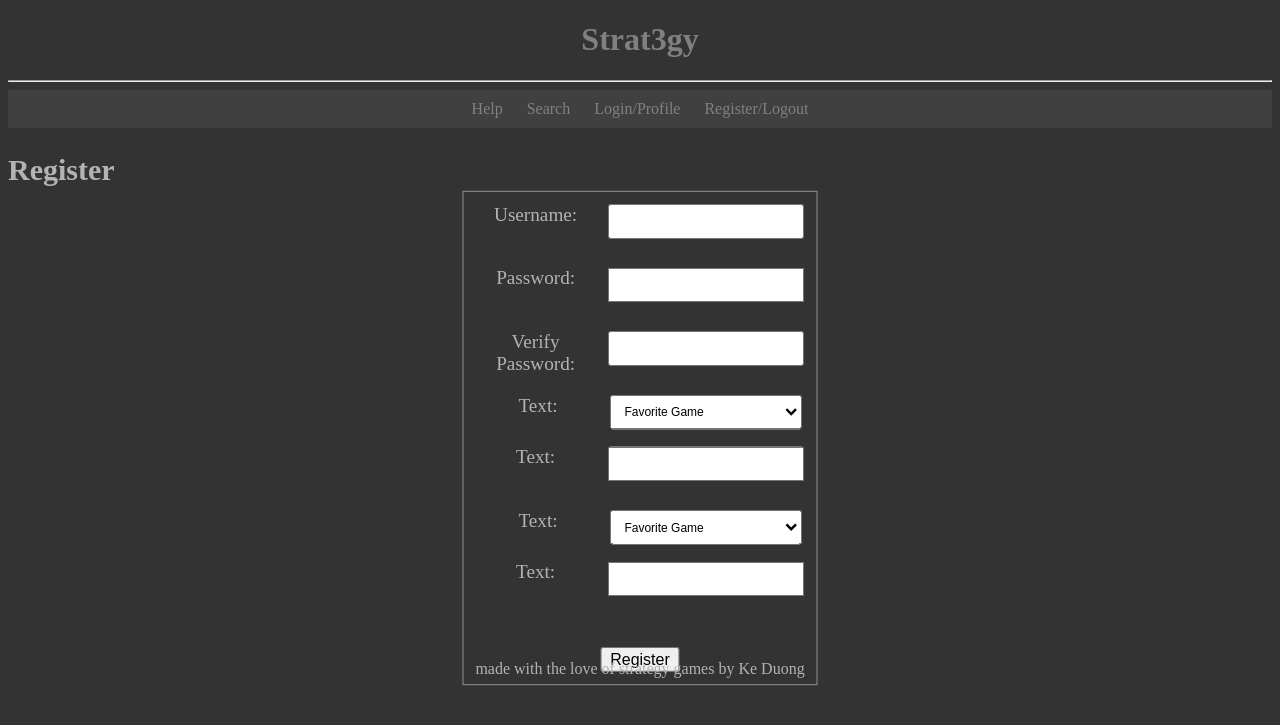
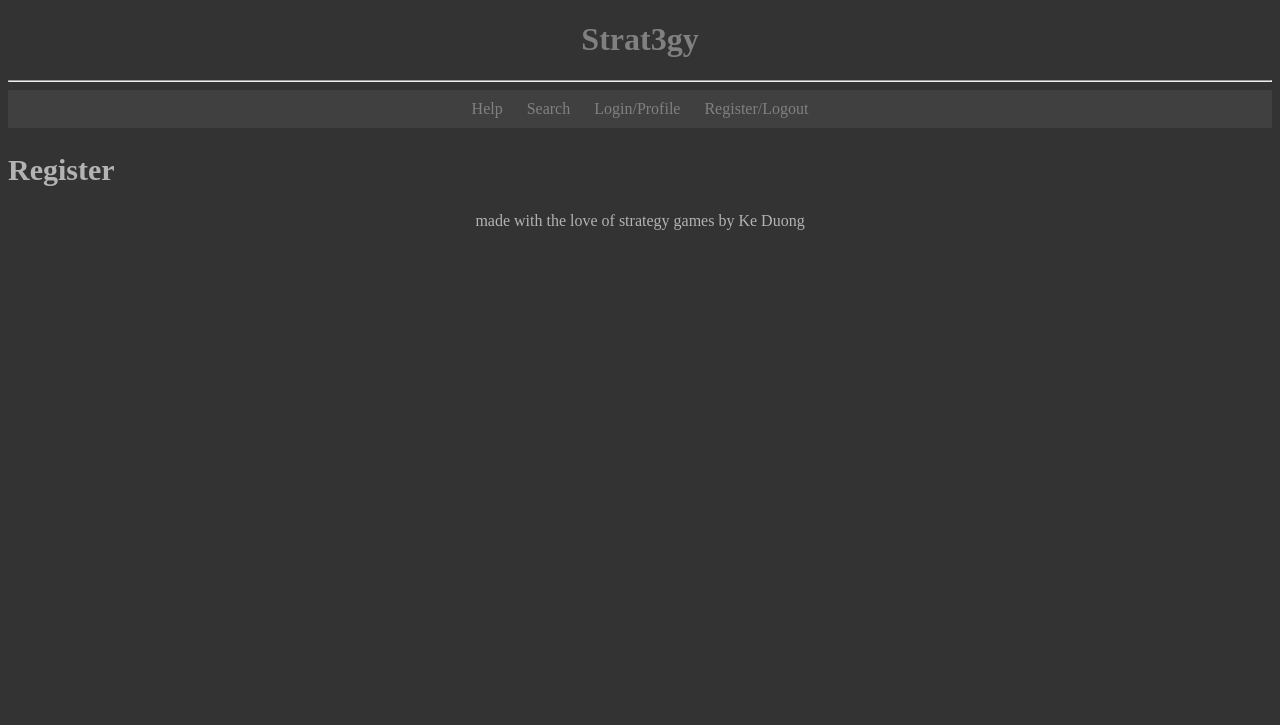
Before and after one commit to bensua/Strat3gy, a PHP site: page /register.html in a window 1280 px wide. Shown: the top 725 px of the page. Run offline with PHP 8.4, Linux system fonts and the light colour scheme.

Commit message:
reset everything in login and register form

```diff
--- a/css/core.css
+++ b/css/core.css
@@ -25,11 +25,6 @@ nav{
 }
 nav.a{
     display: inline-block;
-}
-
-/*Container*/
-.container{
-    text-align: center;
 }
 
 /*general decorations for links*/
@@ -60,48 +55,8 @@ th,td{
 
 /*Login form */
 
-div.form{
-    margin-top: 20px;
-    display: inline-block;
-    border: 1px solid gray;
-    padding:10px;
-    text-align: center;
-    scale: 1.2;
-}
-.same_line{
-    display: inline-block;
-    margin-bottom: 10px;
-}
-
-.text_input{
-    width: 100px;
-    float: left;
-}
-
-.input_box{
-    float: right;
-    margin-left: 10px;
-    width: 150px;
-    padding:5px;
-    margin-bottom: 10px;
-}
-
-.input_dropdown{
-    float:right;
-    margin-left: 10px;
-    width: 160px;
-    font-size: 10px;
-    padding: 7px;
-}
-
-.submitBtn{
-    float: right;
-    margin-top: 10px;
-}
 
 /*Footer*/
 .text_bottom{
-    display: block;
-    position: relative;
     text-align: center;
 }
--- a/index.html
+++ b/index.html
@@ -16,7 +16,7 @@
 </header>
 
 <!-- Navigation bar with links to different parts-->
-<nav>
+<nav> <!--Should make them into a list-->
     <a class="btn" href="help.html">Help</a>
     <a class="btn" href="about.html">About</a>
     <a class="btn" href="search.html">Search</a>
--- a/register.html
+++ b/register.html
@@ -23,66 +23,8 @@
 </nav>
 
 <!--Login form-->
-<section style="text-align: center;">
+<section>
     <h2>Register</h2>
-    <div class="container">
-    <div class="form">
-    <form>
-        <div class="same_line">
-            <label class="text_input" for="username">Username:</label>
-            <input class="input_box" name="username" type="text">
-        </div>
-        <br>
-
-        <div class="same_line">
-            <label class="text_input" for="password">Password:</label>
-            <input class="input_box" name="password" type="text">
-        </div>
-        <br>
-
-        <div class="same_line">
-            <label class="text_input"for="verify_password">Verify Password:</label>
-            <input class="input_box" name="verify_password"type="text">
-        </div>
-        <br>
-        <!--Security Question 1-->
-        <div class="same_line">
-            <label class="text_input">Text:</label>
-            <select class="input_dropdown">
-                <option value="FavGame">Favorite Game</option>
-                <option value="FavFaction">Favorite Faction</option>
-                <option value="FavTimeline">Favorite Timeline</option>
-            </select>
-        </div>
-        <br>
-
-        <div class="same_line">
-            <label class="text_input">Text:</label>
-            <input class="input_box" type="text">
-        </div>
-        <br>
-        <!--Security Question 2-->
-        <div class="same_line">
-            <label class="text_input">Text:</label>
-            <select class="input_dropdown">
-                <option value="FavGame">Favorite Game</option>
-                <option value="FavFaction">Favorite Faction</option>
-                <option value="FavTimeline">Favorite Timeline</option>
-            </select>
-        </div>
-        <br>
-
-        <div class="same_line">
-            <label class="text_input">Text:</label>
-            <input class="input_box" type="text">
-        </div>
-        <br>
-
-        <br>
-        <button type="submit" class="btn">Register</button>
-    </form>
-    </div>
-    </div>
 </section>
 
 <footer>
```
Also changed, not shown: login.html (+0 -18 lines).
